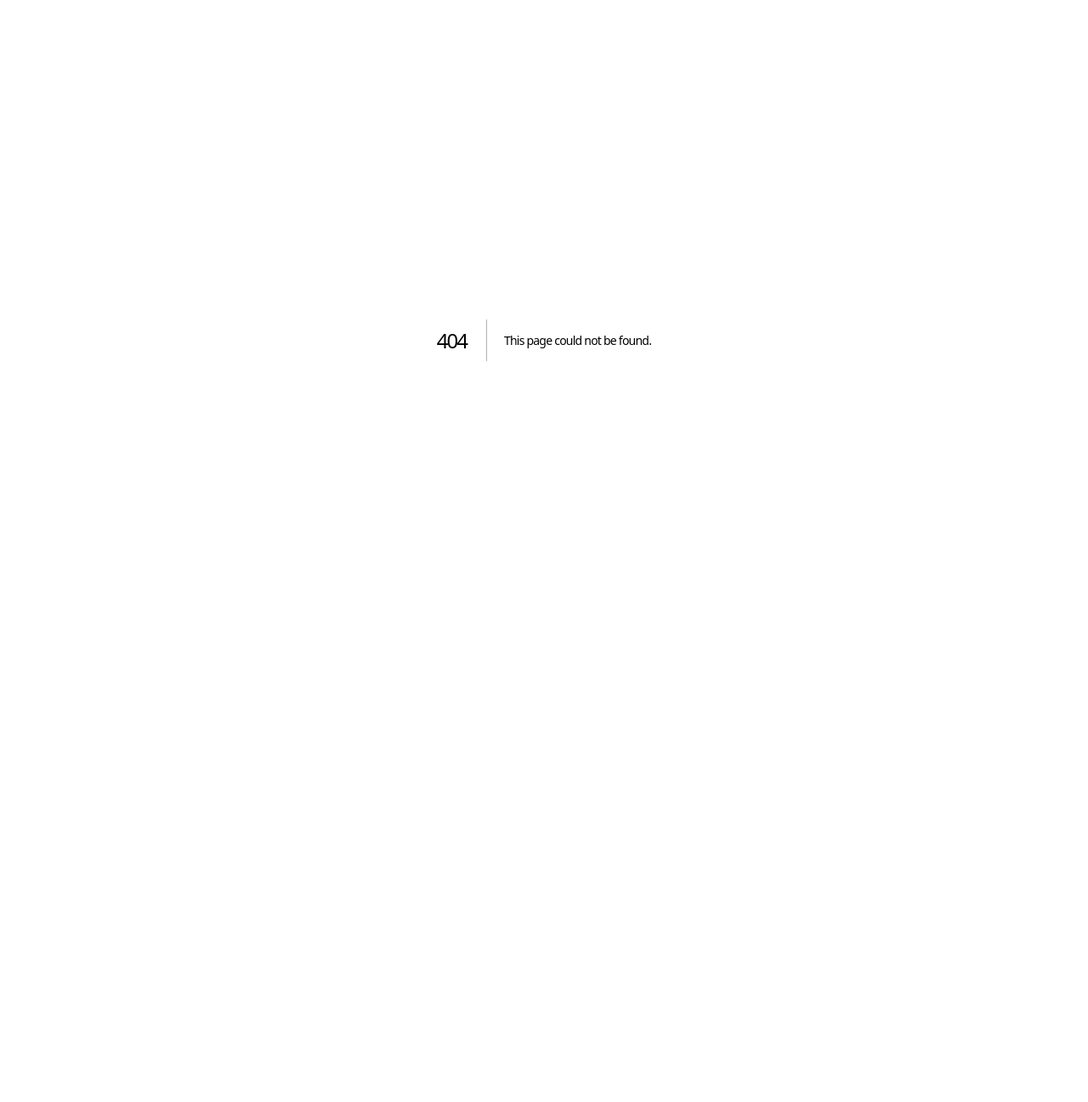
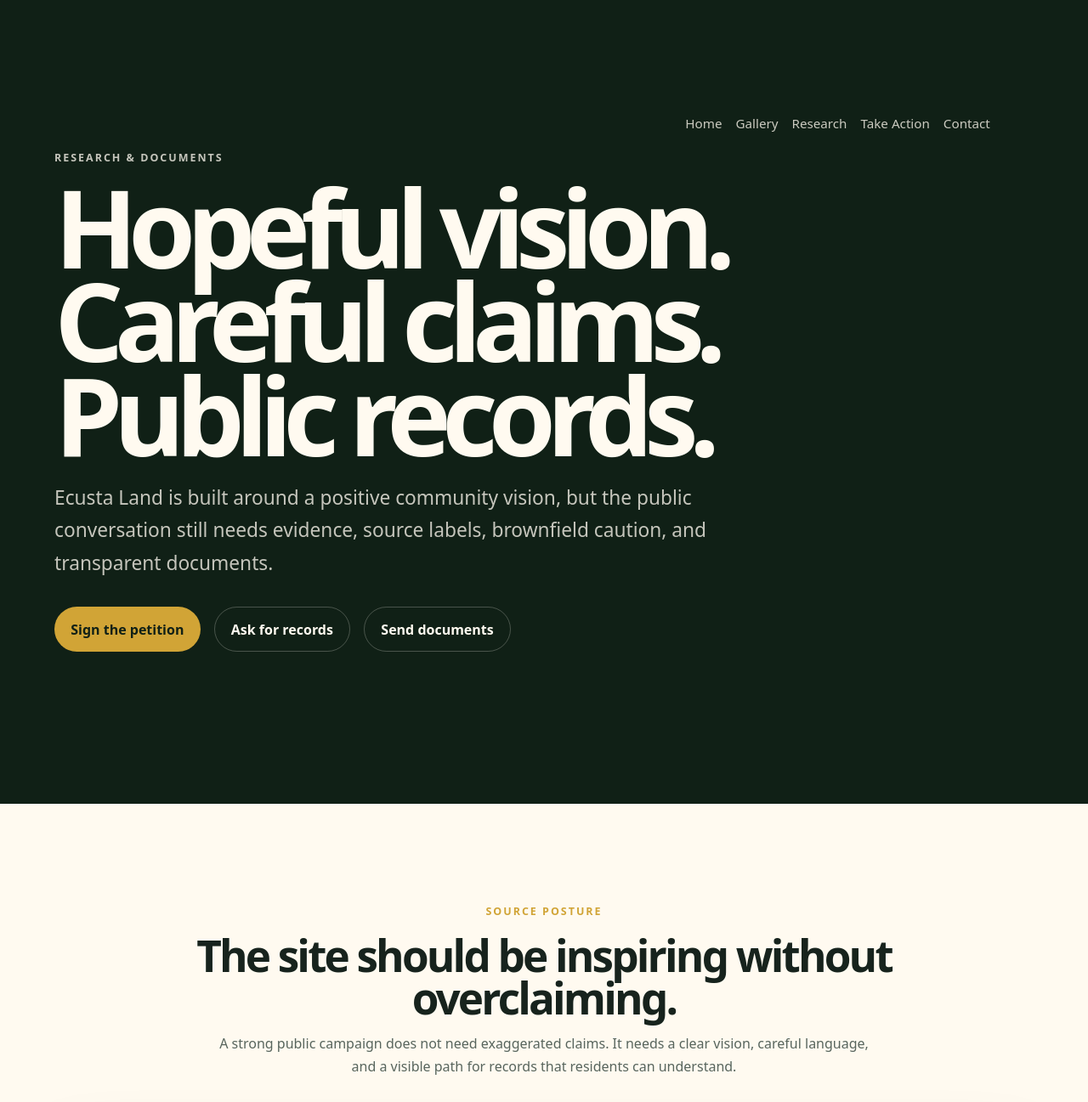
Before and after one commit to chthomps4/ecustaland, a Next.js app: page /research in a window 1280 px wide. Before the commit this address had no page. Shown: the top 1297 px of the page at 85% size. Before the commit the page ends 800 px from the top, so only its background shows below. Built offline with nearby package versions, Linux system fonts and the light colour scheme.

Commit message:
Add research and documents page

```diff
--- /dev/null
+++ b/app/research/page.tsx
@@ -0,0 +1,146 @@
+import type { Metadata } from "next";
+
+export const metadata: Metadata = {
+  title: "Research & Documents | Ecusta Land",
+  description:
+    "Research posture, public-record priorities, evidence labels, and careful claim language for the Ecusta Land sunflower, wellness, and community revitalization vision.",
+  alternates: {
+    canonical: "https://ecustaland.org/research",
+  },
+};
+
+const petitionUrl = "https://www.change.org/p/beautifying-ecusta-paper-mill-field";
+
+const evidenceLabels = [
+  ["A", "Official federal regulatory record"],
+  ["B", "Official local government record"],
+  ["C", "Official state brownfields record"],
+  ["D", "Reputable local history or local news source"],
+  ["E", "Peer-reviewed, technical, or national-lab source"],
+  ["F", "Research limitation or carefully framed inference"],
+];
+
+const documentRequests = [
+  "Ecusta-specific development applications, permits, site plans, or rezoning materials",
+  "Electrical demand estimates, utility upgrade requirements, and grid-impact information",
+  "Water use, cooling, wastewater, heat, and stormwater information for any high-intensity use",
+  "Backup generator, fuel storage, noise, traffic, and emergency-response plans",
+  "Brownfields tract restrictions, environmental controls, remediation obligations, and agency correspondence",
+  "Public incentives, subsidies, tax agreements, infrastructure commitments, or community-benefit promises",
+];
+
+const claimRules = [
+  {
+    title: "Say this",
+    text: "Sunflowers and native plantings can support phytomanagement, demonstration planting, soil stabilization, habitat, education, and visible land stewardship when guided by site-specific conditions.",
+  },
+  {
+    title: "Do not say this",
+    text: "Do not claim sunflowers alone will clean the entire Ecusta site or replace qualified environmental testing, remediation, and agency-approved controls.",
+  },
+  {
+    title: "Say this",
+    text: "Brevard adopted a temporary moratorium on data centers, cryptomining facilities, server farms, and similar uses while reviewing how to regulate them.",
+  },
+  {
+    title: "Do not say this",
+    text: "Do not claim that a data center has been officially approved for Ecusta unless a verified Ecusta-specific approval record is produced.",
+  },
+];
+
+export default function ResearchPage() {
+  return (
+    <main className="take-action-page">
+      <section className="section action-hero">
+        <nav className="nav page-nav" aria-label="Page navigation">
+          <a href="/">Home</a>
+          <a href="/vision-gallery">Gallery</a>
+          <a href="/research">Research</a>
+          <a href="/take-action">Take Action</a>
+          <a href="/contact">Contact</a>
+        </nav>
+        <div className="section-heading">
+          <p className="eyebrow">Research & Documents</p>
+          <h1>Hopeful vision. Careful claims. Public records.</h1>
+          <p className="hero-copy">
+            Ecusta Land is built around a positive community vision, but the public conversation still needs evidence, source labels, brownfield caution, and transparent documents.
+          </p>
+          <div className="hero-actions">
+            <a className="button primary" href={petitionUrl} target="_blank" rel="noopener noreferrer">Sign the petition</a>
+            <a className="button secondary" href="/take-action">Ask for records</a>
+            <a className="button secondary" href="/contact">Send documents</a>
+          </div>
+        </div>
+      </section>
+
+      <section className="section records-section">
+        <div className="section-heading centered">
+          <p className="eyebrow">Source Posture</p>
+          <h2>The site should be inspiring without overclaiming.</h2>
+          <p>
+            A strong public campaign does not need exaggerated claims. It needs a clear vision, careful language, and a visible path for records that residents can understand.
+          </p>
+        </div>
+        <div className="label-panel compact research-label-panel">
+          <h3>Evidence labels</h3>
+          <div className="label-grid">
+            {evidenceLabels.map(([label, meaning]) => (
+              <div key={label}>
+                <strong>{label}</strong>
+                <p>{meaning}</p>
+              </div>
+            ))}
+          </div>
+        </div>
+      </section>
+
+      <section className="section asks-section">
+        <div className="section-heading centered">
+          <p className="eyebrow">Documents to Request</p>
+          <h2>Before any high-impact use moves forward, the public deserves the full picture.</h2>
+        </div>
+        <div className="resource-grid research-grid">
+          {documentRequests.map((item) => (
+            <article className="resource-card" key={item}>
+              <p>{item}</p>
+            </article>
+          ))}
+        </div>
+      </section>
+
+      <section className="section gallery-section">
+        <div className="section-heading centered">
+          <p className="eyebrow">Careful Claim Language</p>
+          <h2>Use language that is strong, accurate, and defensible.</h2>
+        </div>
+        <div className="resource-grid claim-grid">
+          {claimRules.map((item) => (
+            <article className="resource-card" key={`${item.title}-${item.text}`}>
+              <h3>{item.title}</h3>
+              <p>{item.text}</p>
+            </article>
+          ))}
+        </div>
+      </section>
+
+      <section className="section action">
+        <div>
+          <p className="eyebrow">Send Records</p>
+          <h2>Help build the public record trail.</h2>
+          <p>
+            If you have official documents, meeting notes, public-record responses, agency letters, development filings, utility information, or brownfield documents related to Ecusta, send them to Amy Turner for review.
+          </p>
+        </div>
+        <div className="action-card">
+          <h3>Contact:</h3>
+          <ul>
+            <li><a href="mailto:vibetribewellness.studio@gmail.com?subject=Ecusta%20Land%20Documents">Email Amy Turner</a></li>
+            <li><a href="/contact">Open contact page</a></li>
+            <li><a href="/take-action">Open take action page</a></li>
+            <li><a href={petitionUrl} target="_blank" rel="noopener noreferrer">Sign the petition</a></li>
+          </ul>
+        </div>
+      </section>
+    </main>
+  );
+}
```
